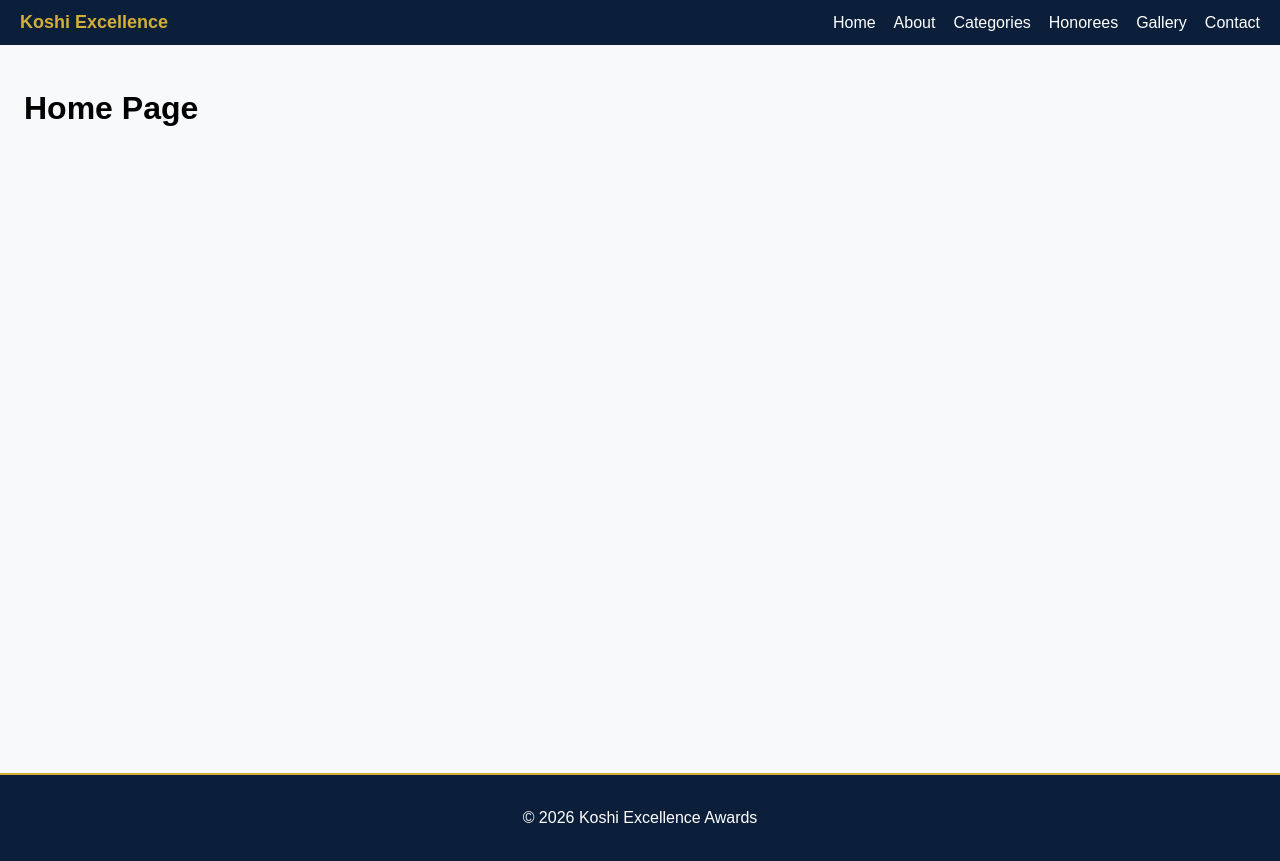
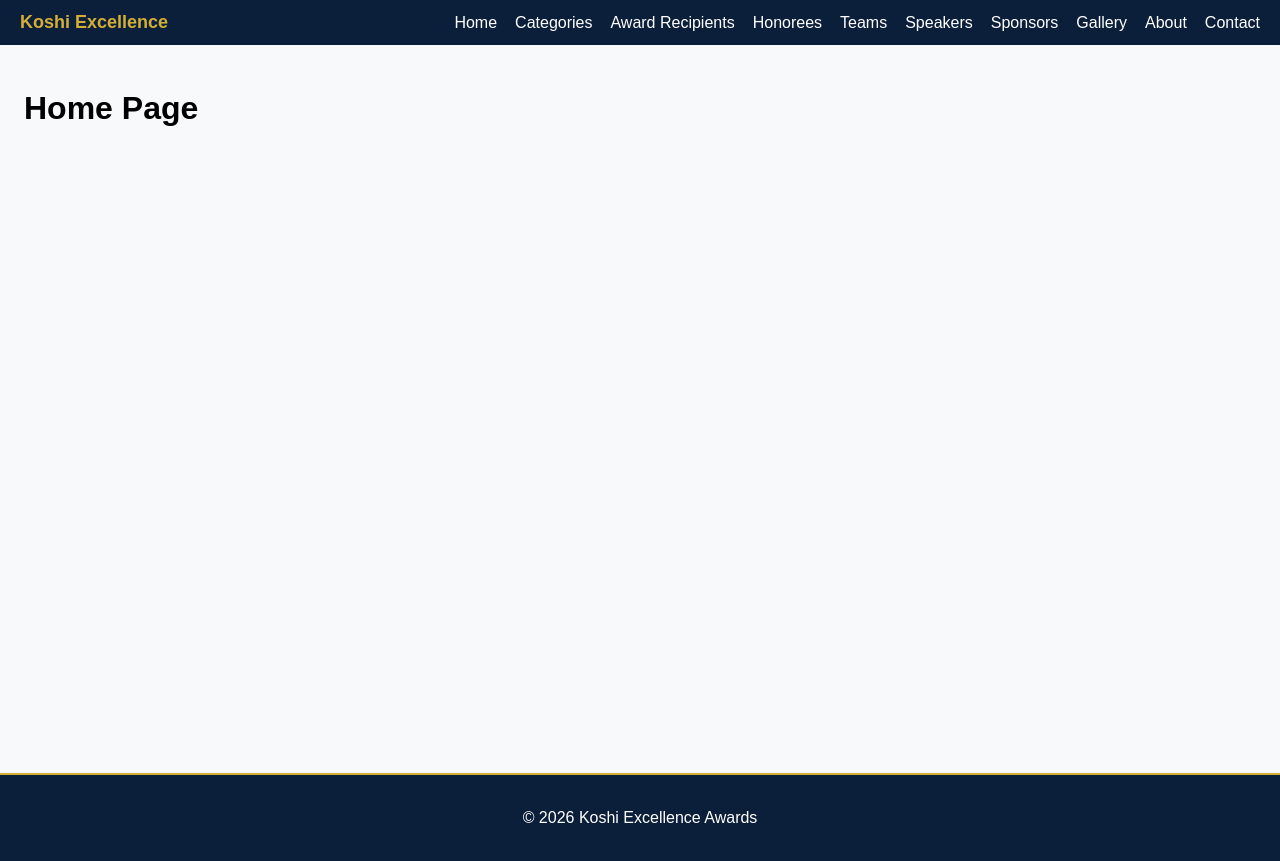
Before and after one commit to prayasi3/KoshiExcellenceAwards, a React app in the folder frontend/: page / in a window 1280 px wide. Built offline with nearby package versions, Linux system fonts and the light colour scheme; the HTML template or start-up script is replaced by a standard one.

Commit message:
Adding new links to navbar

```diff
--- a/frontend/src/components/Navbar.jsx
+++ b/frontend/src/components/Navbar.jsx
@@ -22,10 +22,14 @@ export default function Navbar() {
 
         <nav className={`links ${open ? "active" : ""}`}>
           <Link to="/">Home</Link>
+          <Link to="/categories">Categories</Link>
+          <Link to="/recipients">Award Recipients</Link>
+          <Link to="/honorees">Honorees</Link>
+          <Link to="/teams">Teams</Link>
+          <Link to="/speakers">Speakers</Link>
+          <Link to="/sponsors">Sponsors</Link>
+          <Link to="/gallery">Gallery</Link>
           <Link to="/about">About</Link>
-          <Link to="/categories">Categories</Link>
-          <Link to="/honorees">Honorees</Link>
-          <Link to="/gallery">Gallery</Link>
           <Link to="/contact">Contact</Link>
         </nav>
 
```
